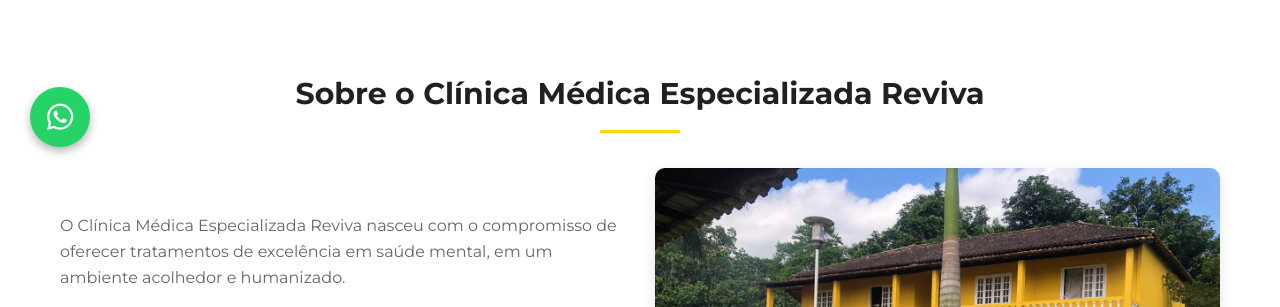
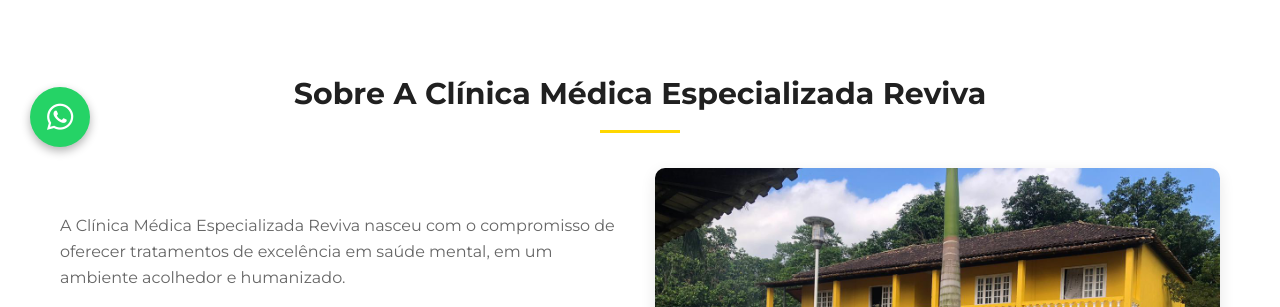
Before and after one commit to fnsdeividy/reviva, a plain HTML site: page index.html in a window 1280 px wide. Shown: the part 623-930 px from the top of the page. Drawn offline with Linux system fonts and the light colour scheme.

Commit message:
update name

```diff
--- a/index.html
+++ b/index.html
@@ -73,12 +73,12 @@
     <section id="sobre" class="about">
         <div class="container">
             <div class="section-header">
-                <h2>Sobre o Clínica Médica Especializada Reviva</h2>
+                <h2>Sobre A Clínica Médica Especializada Reviva</h2>
                 <div class="divider"></div>
             </div>
             <div class="about-content">
                 <div class="about-text">
-                    <p>O Clínica Médica Especializada Reviva nasceu com o compromisso de oferecer tratamentos de excelência em saúde mental, em um ambiente acolhedor e humanizado.</p>
+                    <p>A Clínica Médica Especializada Reviva nasceu com o compromisso de oferecer tratamentos de excelência em saúde mental, em um ambiente acolhedor e humanizado.</p>
                     <p>Nossa missão é proporcionar atendimento de qualidade, com profissionais altamente qualificados e uma abordagem personalizada que respeita a individualidade de cada paciente.</p>
                     <p>Contamos com uma equipe multidisciplinar especializada e uma estrutura moderna para garantir o melhor cuidado possível em cada etapa do seu tratamento.</p>
                     <a href="#contato" class="btn btn-secondary">Entre em Contato</a>
@@ -197,7 +197,7 @@
                 <div class="divider"></div>
             </div>
             <div class="insurance-content">
-                <p class="insurance-intro">O Clínica Médica Especializada Reviva tem convênio com os principais planos de saúde do mercado, facilitando o seu acesso aos nossos serviços.</p>
+                <p class="insurance-intro">A Clínica Médica Especializada Reviva tem convênio com os principais planos de saúde do mercado, facilitando o seu acesso aos nossos serviços.</p>
 
                 <div class="insurance-plans">
                     <div class="insurance-plan">
```
